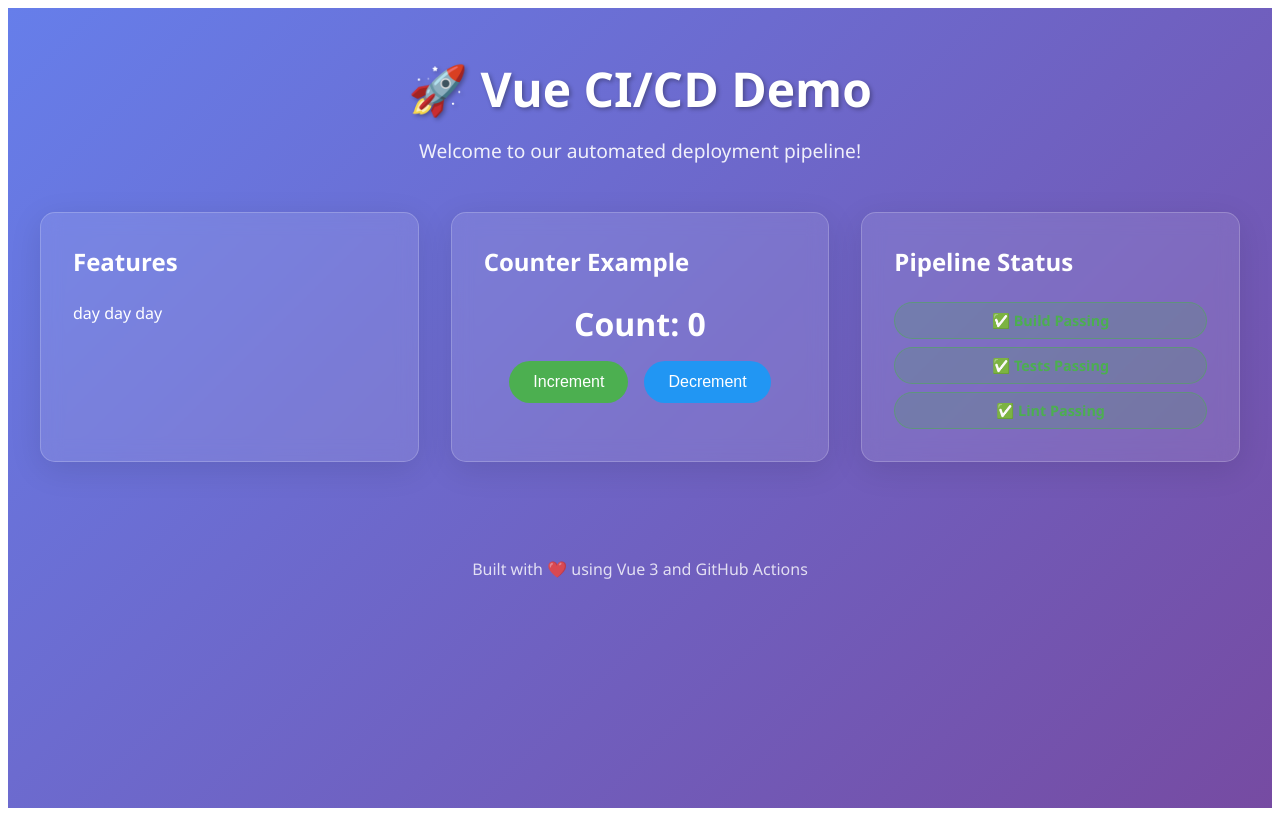
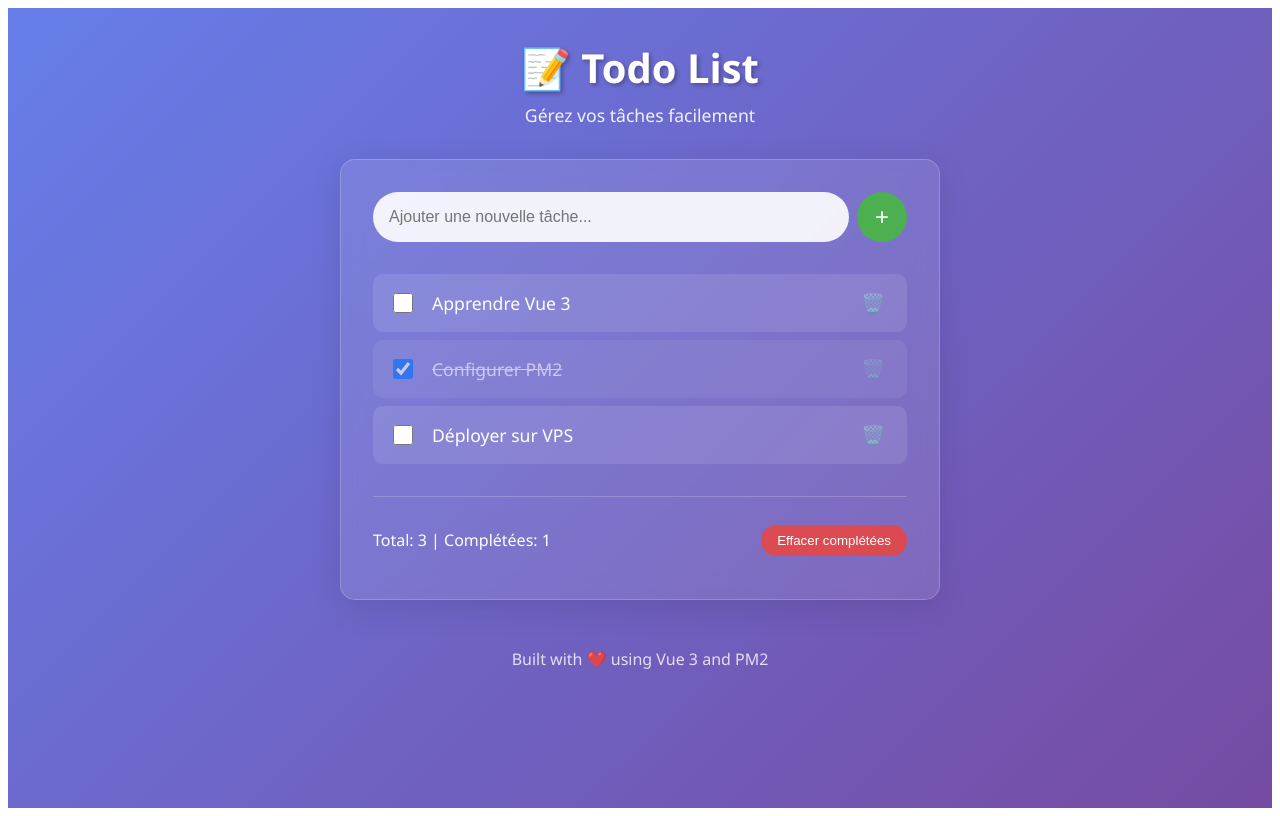
Before and after one commit to ahmedahmed7/ci-cd, a Vue app: page / in a window 1280 px wide. Built offline with nearby package versions, Linux system fonts and the light colour scheme.

Commit message:
make to do

```diff
--- a/src/App.vue
+++ b/src/App.vue
@@ -1,52 +1,90 @@
 <template>
   <div class="app">
     <header class="header">
-      <h1>🚀 Vue CI/CD Demo</h1>
-      <p>Welcome to our automated deployment pipeline!</p>
+      <h1>📝 Todo List</h1>
+      <p>Gérez vos tâches facilement</p>
     </header>
 
     <main class="main">
-      <div class="card">
-        <h2>Features</h2>
-       <p>day day day</p>
-      </div>
+      <div class="todo-container">
+        <!-- Add new todo -->
+        <div class="add-todo">
+          <input
+            v-model="newTodo"
+            @keyup.enter="addTodo"
+            placeholder="Ajouter une nouvelle tâche..."
+            class="todo-input"
+          />
+          <button @click="addTodo" class="add-btn">+</button>
+        </div>
 
-      <div class="card">
-        <h2>Counter Example</h2>
-        <div class="counter">
-          <p>Count: {{ count }}</p>
-          <button @click="increment" class="btn">Increment</button>
-          <button @click="decrement" class="btn btn-secondary">Decrement</button>
+        <!-- Todo list -->
+        <div class="todo-list">
+          <div
+            v-for="(todo, index) in todos"
+            :key="index"
+            class="todo-item"
+            :class="{ completed: todo.completed }"
+          >
+            <input
+              type="checkbox"
+              :checked="todo.completed"
+              @change="toggleTodo(index)"
+              class="todo-checkbox"
+            />
+            <span class="todo-text">{{ todo.text }}</span>
+            <button @click="removeTodo(index)" class="delete-btn">🗑️</button>
+          </div>
         </div>
-      </div>
 
-      <div class="card">
-        <h2>Pipeline Status</h2>
-        <div class="status">
-          <span class="status-badge success">✅ Build Passing</span>
-          <span class="status-badge success">✅ Tests Passing</span>
-          <span class="status-badge success">✅ Lint Passing</span>
+        <!-- Stats -->
+        <div class="stats">
+          <p>Total: {{ todos.length }} | Complétées: {{ completedCount }}</p>
+          <button @click="clearCompleted" class="clear-btn">Effacer complétées</button>
         </div>
       </div>
     </main>
 
     <footer class="footer">
-      <p>Built with ❤️ using Vue 3 and GitHub Actions</p>
+      <p>Built with ❤️ using Vue 3 and PM2</p>
     </footer>
   </div>
 </template>
 
 <script setup>
-import { ref } from 'vue'
+import { ref, computed } from 'vue'
 
-const count = ref(0)
+const newTodo = ref('')
+const todos = ref([
+  { text: 'Apprendre Vue 3', completed: false },
+  { text: 'Configurer PM2', completed: true },
+  { text: 'Déployer sur VPS', completed: false }
+])
 
-const increment = () => {
-  count.value++
+const completedCount = computed(() => {
+  return todos.value.filter(todo => todo.completed).length
+})
+
+const addTodo = () => {
+  if (newTodo.value.trim()) {
+    todos.value.push({
+      text: newTodo.value.trim(),
+      completed: false
+    })
+    newTodo.value = ''
+  }
 }
 
-const decrement = () => {
-  count.value--
+const toggleTodo = (index) => {
+  todos.value[index].completed = !todos.value[index].completed
+}
+
+const removeTodo = (index) => {
+  todos.value.splice(index, 1)
+}
+
+const clearCompleted = () => {
+  todos.value = todos.value.filter(todo => !todo.completed)
 }
 </script>
 
@@ -60,32 +98,28 @@ const decrement = () => {
 
 .header {
   text-align: center;
-  padding: 3rem 1rem;
+  padding: 2rem 1rem;
 }
 
 .header h1 {
-  font-size: 3rem;
-  margin: 0 0 1rem 0;
+  font-size: 2.5rem;
+  margin: 0 0 0.5rem 0;
   text-shadow: 2px 2px 4px rgba(0,0,0,0.3);
 }
 
 .header p {
-  font-size: 1.2rem;
+  font-size: 1.1rem;
   opacity: 0.9;
   margin: 0;
 }
 
 .main {
-  max-width: 1200px;
+  max-width: 600px;
   margin: 0 auto;
   padding: 0 1rem;
-  display: grid;
-  grid-template-columns: repeat(auto-fit, minmax(300px, 1fr));
-  gap: 2rem;
-  margin-bottom: 3rem;
 }
 
-.card {
+.todo-container {
   background: rgba(255, 255, 255, 0.1);
   backdrop-filter: blur(10px);
   border-radius: 15px;
@@ -94,72 +128,115 @@ const decrement = () => {
   box-shadow: 0 8px 32px rgba(0, 0, 0, 0.1);
 }
 
-.card h2 {
-  margin: 0 0 1.5rem 0;
-  font-size: 1.5rem;
-  color: #fff;
+.add-todo {
+  display: flex;
+  gap: 0.5rem;
+  margin-bottom: 2rem;
 }
 
-.features {
-  list-style: none;
-  padding: 0;
-  margin: 0;
+.todo-input {
+  flex: 1;
+  padding: 0.75rem 1rem;
+  border: none;
+  border-radius: 25px;
+  font-size: 1rem;
+  background: rgba(255, 255, 255, 0.9);
+  color: #333;
 }
 
-.features li {
-  padding: 0.5rem 0;
+.todo-input:focus {
+  outline: none;
+  box-shadow: 0 0 0 2px rgba(255, 255, 255, 0.5);
+}
+
+.add-btn {
+  width: 50px;
+  height: 50px;
+  border: none;
+  border-radius: 50%;
+  background: #4CAF50;
+  color: white;
+  font-size: 1.5rem;
+  cursor: pointer;
+  transition: all 0.3s ease;
+}
+
+.add-btn:hover {
+  transform: scale(1.1);
+  background: #45a049;
+}
+
+.todo-list {
+  margin-bottom: 2rem;
+}
+
+.todo-item {
+  display: flex;
+  align-items: center;
+  gap: 1rem;
+  padding: 1rem;
+  margin-bottom: 0.5rem;
+  background: rgba(255, 255, 255, 0.1);
+  border-radius: 10px;
+  transition: all 0.3s ease;
+}
+
+.todo-item:hover {
+  background: rgba(255, 255, 255, 0.15);
+}
+
+.todo-item.completed {
+  opacity: 0.6;
+}
+
+.todo-item.completed .todo-text {
+  text-decoration: line-through;
+}
+
+.todo-checkbox {
+  width: 20px;
+  height: 20px;
+  cursor: pointer;
+}
+
+.todo-text {
+  flex: 1;
   font-size: 1.1rem;
 }
 
-.counter {
-  text-align: center;
+.delete-btn {
+  background: none;
+  border: none;
+  font-size: 1.2rem;
+  cursor: pointer;
+  opacity: 0.7;
+  transition: opacity 0.3s ease;
 }
 
-.counter p {
-  font-size: 2rem;
-  font-weight: bold;
-  margin: 0 0 1rem 0;
+.delete-btn:hover {
+  opacity: 1;
 }
 
-.btn {
-  background: #4CAF50;
+.stats {
+  display: flex;
+  justify-content: space-between;
+  align-items: center;
+  padding-top: 1rem;
+  border-top: 1px solid rgba(255, 255, 255, 0.2);
+}
+
+.clear-btn {
+  padding: 0.5rem 1rem;
+  border: none;
+  border-radius: 20px;
+  background: rgba(244, 67, 54, 0.8);
   color: white;
-  border: none;
-  padding: 0.75rem 1.5rem;
-  margin: 0 0.5rem;
-  border-radius: 25px;
   cursor: pointer;
-  font-size: 1rem;
   transition: all 0.3s ease;
 }
 
-.btn:hover {
-  transform: translateY(-2px);
-  box-shadow: 0 4px 12px rgba(0,0,0,0.2);
-}
-
-.btn-secondary {
-  background: #2196F3;
-}
-
-.status {
-  display: flex;
-  flex-direction: column;
-  gap: 0.5rem;
-}
-
-.status-badge {
-  padding: 0.5rem 1rem;
-  border-radius: 20px;
-  font-size: 0.9rem;
-  font-weight: bold;
-  text-align: center;
-}
-
-.status-badge.success {
-  background: rgba(76, 175, 80, 0.2);
-  border: 1px solid rgba(76, 175, 80, 0.5);
-  color: #4CAF50;
+.clear-btn:hover {
+  background: rgba(244, 67, 54, 1);
 }
 
 .footer {
@@ -173,14 +250,13 @@ const decrement = () => {
     font-size: 2rem;
   }
 
-  .main {
-    grid-template-columns: 1fr;
+  .todo-container {
+    padding: 1.5rem;
   }
 
-  .btn {
-    display: block;
-    width: 100%;
-    margin: 0.5rem 0;
+  .stats {
+    flex-direction: column;
+    gap: 1rem;
   }
 }
 </style>
```
